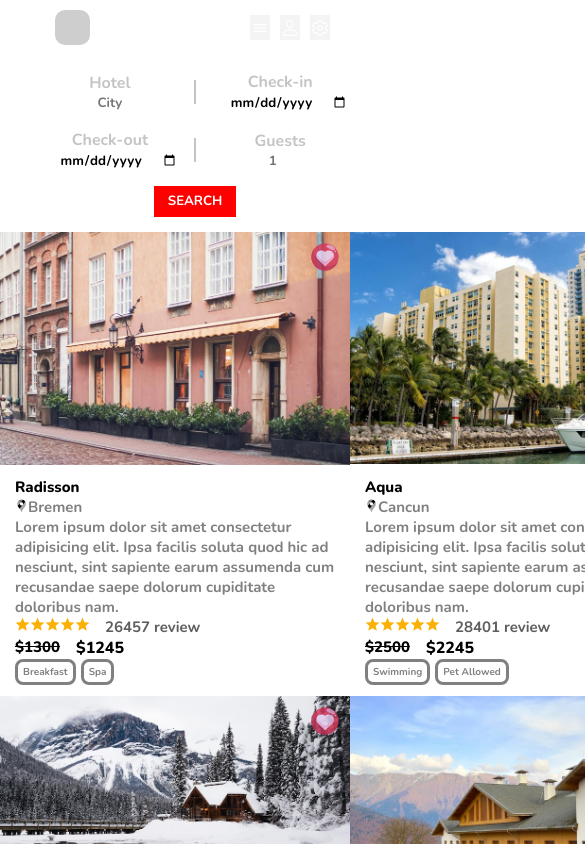
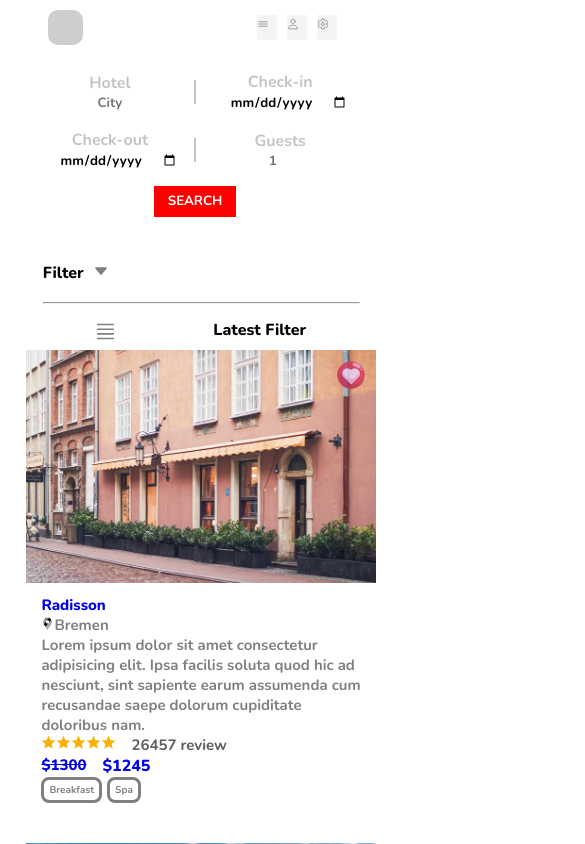
Before and after one commit to juanor9/frontend-hotel-booking, a React (Create React App) app: page /hotels in a window 390 px wide. Shown: the top 844 px of the page, 585 px wide, since content can reach past the window. Built offline with nearby package versions, Linux system fonts and the light colour scheme; grey boxes are pictures that could not be loaded.

Commit message:
Solution to Hotels List Page

```diff
--- a/src/components/HotelCard/HotelCard.jsx
+++ b/src/components/HotelCard/HotelCard.jsx
@@ -1,3 +1,4 @@
+import { Link } from 'react-router-dom';
 import PropTypes from 'prop-types';
 import './styles.css';
 import HeartIcon from '../../assets/iconHeart.png';
@@ -7,16 +8,16 @@ import Star from '../../assets/star.png';
 const HotelCard = ({
   hotelImg, name, place, text, reviews, price, finalPrice, feature1, feature2,
 }) => (
-  <div className="card">
+  <Link to="/rooms" className="card">
     <section className="card__figures">
       <img className="figures__hotel" alt="hotel" src={hotelImg} />
       <img className="figures__icon" alt="icon" src={HeartIcon} />
     </section>
-    <section className="card__title">
+    <section className="card__titleHotel">
       <h3 className="title__name">{name}</h3>
       <p className="title__place"><img alt="map point" src={MapPoint} />{place}</p>
     </section>
-    <section className="card__text">
+    <section className="card__textHotel">
       <p className="text__body">{text}</p>
       <p className="text__starsRaiting">
         <img alt="stars raiting" src={Star} />
@@ -37,7 +38,7 @@ const HotelCard = ({
         <div className="features__detail">{feature2}</div>
       </div>
     </section>
-  </div>
+  </Link>
 );
 
 HotelCard.propTypes = {
--- a/src/components/HotelCard/styles.css
+++ b/src/components/HotelCard/styles.css
@@ -4,6 +4,7 @@
   flex-direction: column;
   position: relative;
   font-size: 15px;
+  text-decoration: none;
 }
 
 .figures__icon {
@@ -25,7 +26,7 @@
   width: 100%;
 }
 
-.card__title {
+.card__titleHotel {
   margin-top: 0;
   margin-left: 1em;
 }
@@ -42,7 +43,7 @@
   margin-bottom: 0;
 }
 
-.card__text, .card__bottom {
+.card__textHotel, .card__bottom {
   margin-left: 1em;
 }
 
@@ -87,11 +88,7 @@
 }
 
 @media (min-width:768px){
-  .card {
-    width: 400px;
-  }
-
-  .card__title, .card__bottom {
+  .card__titleHotel, .card__bottom {
     display: flex;
   }
 
--- a/src/components/HotelGrid/HotelsGrid.jsx
+++ b/src/components/HotelGrid/HotelsGrid.jsx
@@ -1,13 +1,7 @@
-import React from 'react';
 import './StylesGrid.css';
 
 const HotelsGrid = () => (
   <section className="hotel__card">
-    <div className="hotel__grid">
-      <div className="component__card">
-        <p>HERE IS A COMPONENT</p>
-      </div>
-    </div>
     <div className="butons_card">
       <button type="submit">{'<<'}</button>
       <button type="submit">1</button>
--- a/src/components/HotelGrid/StylesGrid.css
+++ b/src/components/HotelGrid/StylesGrid.css
@@ -1,25 +1,8 @@
-@import url('https://fonts.googleapis.com/css2?family=Nunito:ital,wght@1,700;1,800&display=swap');
-
-section {
-  background-color: rgb(230, 229, 229);
+.hotel__card {
   font-family: 'Nunito', sans-serif;
   flex-direction: column;
   align-items: center;
   display: flex;
-}
-
-.component__card {
-  box-shadow: -2px 1px 63px -44px rgba(0, 0, 0, 0.6);
-  -webkit-box-shadow: -2px 1px 63px -44px rgba(0, 0, 0, 0.6);
-  -moz-box-shadow: -2px 1px 63px -44px rgba(0, 0, 0, 0.6);
-  background-color: rgb(103, 103, 103);
-  justify-content: center;
-  align-items: center;
-  max-width: 300px;
-  display: flex;
-  height: 320px;
-  margin: 15px;
-  width: 95%;
 }
 
 .butons_card {
@@ -28,13 +11,6 @@ section {
   margin-top: 40px;
 }
 
-.hotel__grid{
-  justify-content: center;
-  flex-direction: column;
-  align-items: center;
-  display: flex;
-  width: 96%;
-}
 .butons_card button {
   box-shadow: -2px 1px 63px -7px rgba(0, 0, 0, 0.6);
   -webkit-box-shadow: -2px 1px 63px -7px rgba(0, 0, 0, 0.6);
@@ -57,16 +33,9 @@ section {
 }
 
 @media(min-width: 768px){
-  section {
+  .hotel__card {
     justify-content: space-between;
     display: flex;
-  }
-
-  .hotel__grid {
-    grid-template-columns: auto auto auto;
-    margin-right: 22px;
-    display: grid;
-    margin: 22px;
   }
 
   .component__card{
@@ -82,22 +51,9 @@ section {
 }
 
 @media (min-width: 1440px) {
-  section {
+  .hotel__card {
     justify-content: center;
     display: flex;
-  }
-
-  .component__card{
-    justify-content: center;
-    min-width: 230px;
-    height: 290px;
-  }
-
-  .hotel__grid {
-    grid-template-columns: auto auto auto;
-    margin-right: 22px;
-    display: grid;
-    margin: 22px;
   }
 
   .butons_card button {
--- a/src/components/LatestFilter/StylesFilter.css
+++ b/src/components/LatestFilter/StylesFilter.css
@@ -3,7 +3,6 @@
   font-weight: 800;
   padding: 30px;
   height: 70px;
-  width: 90%;
 }
 
 .select__filter ion-icon {
@@ -13,7 +12,7 @@
 
 .icon__filter {
   grid-template-columns: auto auto;
-  justify-content: space-between;
+  justify-content: space-around;
   display: grid;
 }
 
@@ -42,10 +41,9 @@ hr {
 @media (min-width: 768px) {
   .card__descktop {
     grid-template-columns: auto auto;
-    justify-content: space-between;
+    justify-content: space-around;
     align-items: center;
     display: grid;
-    width: 90%;
   }
 
   .select__filter {
--- a/src/components/footerInfo/Footer.jsx
+++ b/src/components/footerInfo/Footer.jsx
@@ -7,7 +7,7 @@ const Footer = () => (
         <h3>Contact Us</h3>
       </div>
       <div className="card__logo">
-        <img src="https://tse1.mm.bing.net/th?id=OIP.tuFnivBxU22mvFYtoj83gQHaFj&pid=Api&rs=1&c=1&qlt=95&w=155&h=116" alt="logo" />
+        <img className="card__img" src="https://tse1.mm.bing.net/th?id=OIP.tuFnivBxU22mvFYtoj83gQHaFj&pid=Api&rs=1&c=1&qlt=95&w=155&h=116" alt="logo" />
         <span className="text__logo">RICA</span>
       </div>
       <p className="card__paragraph">
@@ -64,7 +64,7 @@ const Footer = () => (
       <div className="card__new">
         <article className="card__news">
           <div className="card__image">
-            <img src="https://tse4.mm.bing.net/th?id=OIP.hIom1U0HTOfsRfQ8X2cz0wHaFj&pid=Api&P=0" alt="news img" />
+            <img className="card__img" src="https://tse4.mm.bing.net/th?id=OIP.hIom1U0HTOfsRfQ8X2cz0wHaFj&pid=Api&P=0" alt="news img" />
           </div>
           <div className="card__text">
             <h3 className="card__title">
@@ -77,7 +77,7 @@ const Footer = () => (
         </article>
         <article className="card__news">
           <div className="card__image">
-            <img src="https://tse4.mm.bing.net/th?id=OIP.rGEJ7N_qyxyK6NVyOK0deAHaFq&pid=Api&P=0" alt="news img" />
+            <img className="card__img" src="https://tse4.mm.bing.net/th?id=OIP.rGEJ7N_qyxyK6NVyOK0deAHaFq&pid=Api&P=0" alt="news img" />
           </div>
           <div className="card__text">
             <h3 className="card__title">
--- a/src/components/footerInfo/styles.css
+++ b/src/components/footerInfo/styles.css
@@ -161,7 +161,7 @@ ion-icon {
   width: 40%;
 }
 
-img{
+.card__img{
   width: 100%;
   height: 100%;
 }
--- a/src/pages/Hotels/Hotels.jsx
+++ b/src/pages/Hotels/Hotels.jsx
@@ -2,16 +2,23 @@ import './styles.css';
 import NavigationBar from '../../components/NavigationBar/NavigationBar';
 import HotelFilter from '../../components/HotelFilter/HotelFilter';
 import HotelCard from '../../components/HotelCard/HotelCard';
+import Filter from '../../components/LatestFilter/Filter';
+import Footer from '../../components/FooterInfo/Footer';
+import HotelsGrid from '../../components/HotelGrid/HotelsGrid';
 import HotelsList from '../../assets/hotelsList.json';
 
 const Hotels = () => (
-  <div>
+  <div className="page">
+    <section className="page__nav">
       <nav className="page_navbar">
         <NavigationBar />
       </nav>
       <nav>
         <HotelFilter />
       </nav>
+    </section>
+    <section className="page__body">
+      <Filter />
       <section className="page__hotelsList">
         {
           HotelsList.map((hotel) => (
@@ -30,6 +37,11 @@ const Hotels = () => (
           ))
         }
       </section>
+      <HotelsGrid />
+    </section>
+    <footer className="page__footer">
+      <Footer />
+    </footer>
   </div>
 );
 
--- a/src/pages/Hotels/styles.css
+++ b/src/pages/Hotels/styles.css
@@ -1,8 +1,20 @@
-.page__navbar {
-  background-color: black;
+.page {
+  width: 100%;
+  position: relative;
+}
+
+.page__body {
+  display: block;
+  justify-content: center;
+  align-items: center;
+  margin-left: 0.8em;
 }
 
 .page__hotelsList {
-  display: grid;
-  grid-template-columns: repeat(3, 1fr);
+  margin-top: 3em;
+  margin-bottom: 1em;
+  display: flex;
+  gap: 30px;
+  flex-wrap: wrap;
+  justify-content: center;
 }
```
Also changed, not shown: src/assets/livingRoom.jpg. Lines whose indentation alone changed are shown as unchanged.
